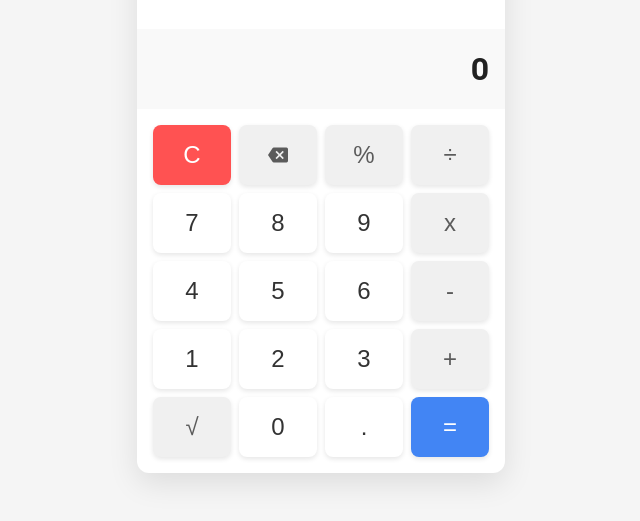
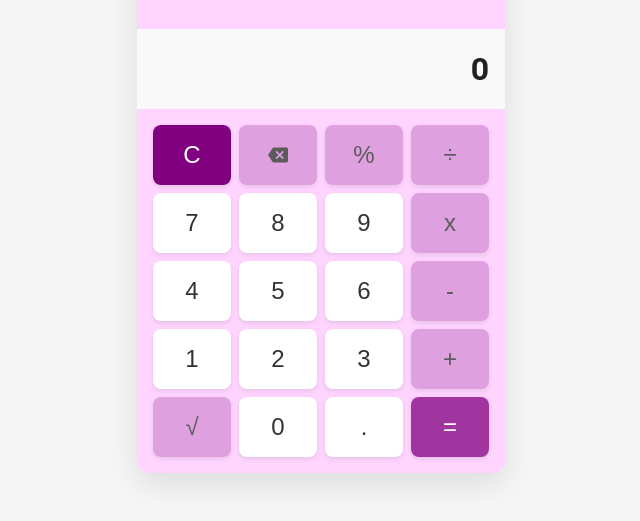
Before and after one commit to Leillac88/calculator, a plain HTML site: page index.html in a window 1280 px wide. Shown: the part 199-720 px from the top of the page, without its empty margins (319-959 px from the left). Drawn offline with Linux system fonts and the light colour scheme.

Commit message:
change colors

```diff
--- a/css/styles.css
+++ b/css/styles.css
@@ -27,7 +27,7 @@ body {
   box-shadow: 0 10px 30px rgba(0, 0, 0, 0.1);
   overflow: hidden;
   transition: background-color var(--transition-speed) ease,
-              box-shadow var(--transition-speed) ease;
+    box-shadow var(--transition-speed) ease;
 }
 
 .calculator-header {
@@ -150,7 +150,6 @@ body {
   font-size: 20px;
 }
 
-/* Responsive adjustments */
 @media (max-width: 480px) {
   .container {
     padding: var(--spacing-sm);
--- a/css/variables.css
+++ b/css/variables.css
@@ -1,16 +1,16 @@
 :root {
   /* Light theme (default) */
   --bg-color: #f5f5f5;
-  --calculator-bg: #ffffff;
+  --calculator-bg: #ffd5ff;
   --display-bg: #f9f9f9;
   --btn-bg: #ffffff;
   --btn-color: #333333;
   --btn-shadow: rgba(0, 0, 0, 0.1);
-  --btn-operation-bg: #f0f0f0;
+  --btn-operation-bg: #dfa0df;
   --btn-operation-color: #5b5b5b;
-  --btn-equal-bg: #4285f4;
+  --btn-equal-bg: #a035a0;
   --btn-equal-color: #ffffff;
-  --btn-clear-bg: #ff5252;
+  --btn-clear-bg: #800080;
   --btn-clear-color: #ffffff;
   --text-color: #333333;
   --display-text-color: #212121;
@@ -29,7 +29,7 @@
   --button-size: 60px;
 
   /* Typography */
-  --font-family: 'Roboto', 'Segoe UI', Arial, sans-serif;
+  --font-family: "Roboto", "Segoe UI", Arial, sans-serif;
   --font-size-sm: 14px;
   --font-size-md: 18px;
   --font-size-lg: 24px;
```
